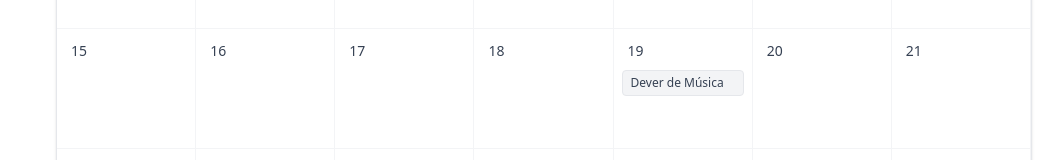
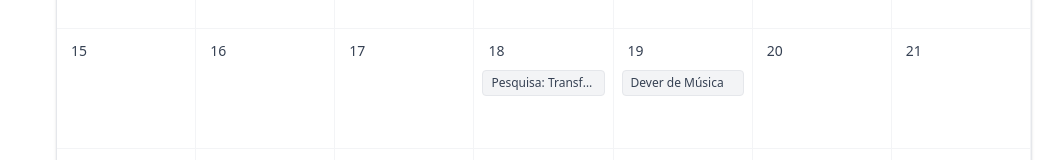
Before and after one commit to leonardojoaquim84/Calendario-Maple-Bear, a React (Vite) app: page / in a window 1280 px wide. Shown: the part 444-604 px from the top of the page, without its empty margins (96-1159 px from the left). Built offline with nearby package versions, Linux system fonts and the light colour scheme.

Commit message:
Calendário

```diff
--- a/src/App.tsx
+++ b/src/App.tsx
@@ -56,6 +56,12 @@ const INITIAL_EVENTS: Event[] = [
     title: 'St. Patric',
     description: 'Ir com roupa verde',
     type: 'event'
+  },
+  {
+    date: new Date(2026, 2, 18),
+    title: 'Pesquisa: Transformações na Cidade',
+    description: 'Fazer uma pesquisa com exemplos de transformações em sua cidade: como ela era antigamente e como é agora - novas casas novos hábitos, novas brincadeiras e outras coisas.',
+    type: 'task'
   },
   {
     date: new Date(2026, 2, 19), // March 19, 2026
```
